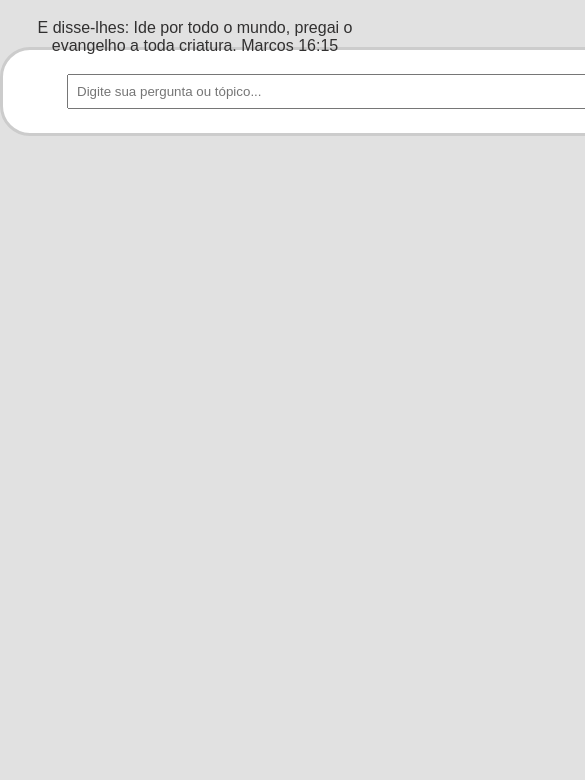
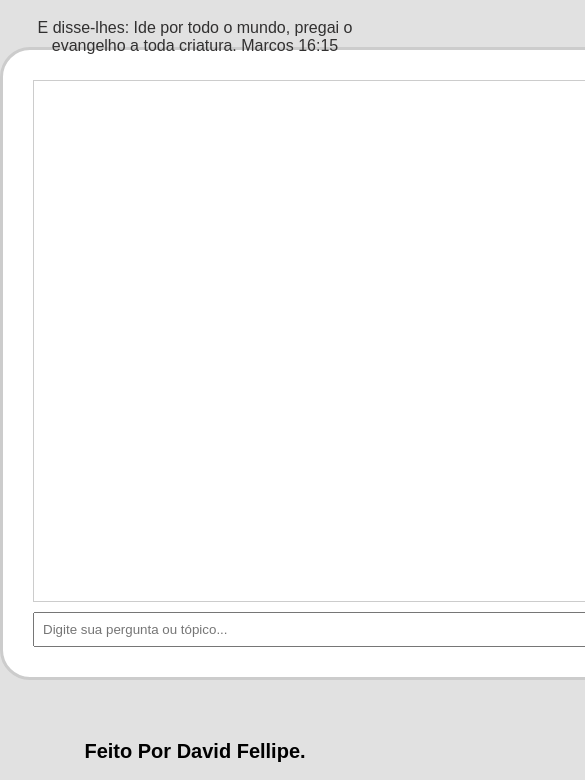
Before and after one commit to lbanezz/Desenvolvimento-de-IA, a plain HTML site: page index.html in a window 390 px wide. Shown: the part 76-856 px from the top of the page, 585 px wide, since content can reach past the window. Drawn offline with Linux system fonts and the light colour scheme.

Commit message:
Criação do roda pé

```diff
--- a/index.html
+++ b/index.html
@@ -18,6 +18,11 @@
     <button onclick="send()">Enviar</button>
   </div>
 
+  <footer>
+    <h1> Feito Por David Fellipe.
+    </h1>
+  </footer>
+
   <script src="script.js"></script>
 </body>
 </html>
--- a/style.css
+++ b/style.css
@@ -6,7 +6,7 @@ body {
   background-color: #dbdbdbd3
 }
 
-/* configuração do chat */
+/* configuração do chat container */
 .chat-container {
   width: 700px;
   margin: 60px auto;
@@ -55,15 +55,11 @@ p {
   padding: 15;
 }
 
-@media screen and (max-width: 730px) {
-
-
-  .chat-container {
-    padding: 1.5rem 4rem;
-  }
-
-  .chat-box {
-    display: none;
+footer {
+  height: 40px;
+  text-align: center;
+  font-size: 10px;
 }
 
+@media(max-width: 450rem) {
 }
```
